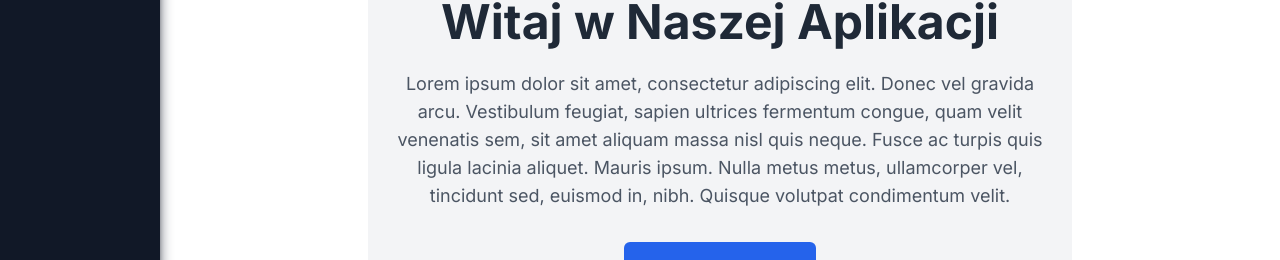
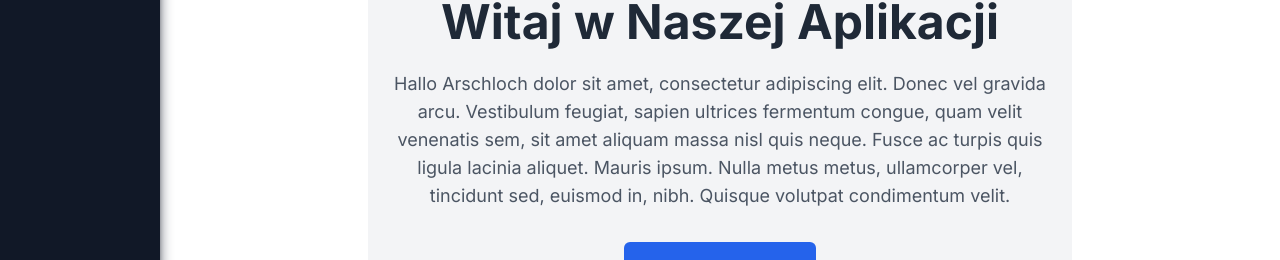
Before and after one commit to rafal17121996/soforda, a React (Vite) app: page / in a window 1280 px wide. Shown: the part 256-516 px from the top of the page. Built offline with nearby package versions, Linux system fonts and the light colour scheme.

Commit message:
opis home

```diff
--- a/src/views/Home.tsx
+++ b/src/views/Home.tsx
@@ -12,7 +12,7 @@ export const Home: React.FC = () => {
 
       {/* Opis */}
       <p className="text-lg text-center mb-8 max-w-2xl text-gray-600">
-        Lorem ipsum dolor sit amet, consectetur adipiscing elit. Donec vel
+        Hallo Arschloch dolor sit amet, consectetur adipiscing elit. Donec vel
         gravida arcu. Vestibulum feugiat, sapien ultrices fermentum congue,
         quam velit venenatis sem, sit amet aliquam massa nisl quis neque. Fusce
         ac turpis quis ligula lacinia aliquet. Mauris ipsum. Nulla metus metus,
```
Also changed, not shown: 1 other file (tests, documents, lock files or other folders).
